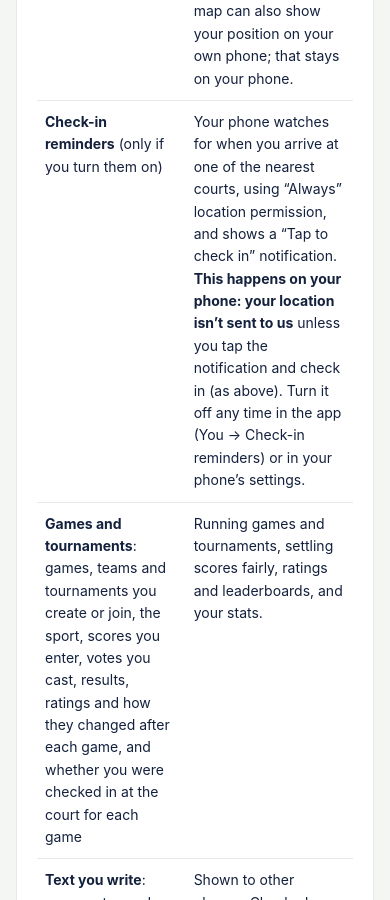
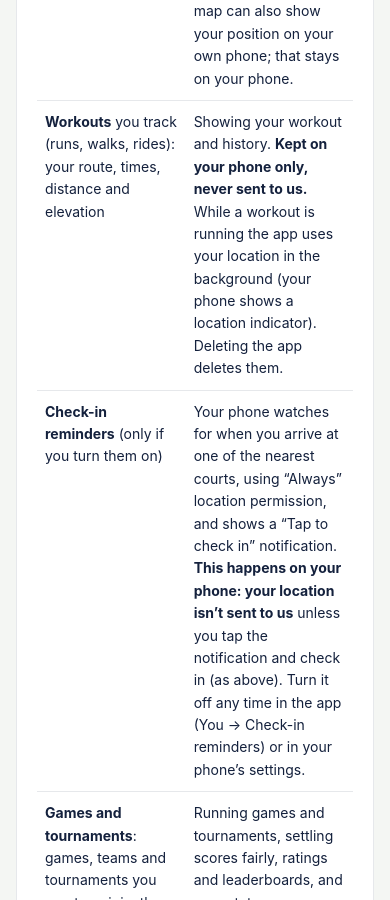
Before and after one commit to Chillingbruhh/sportspot-site, a plain HTML site: page privacy.html in a window 390 px wide. Shown: the part 2430-3330 px from the top of the page. Drawn offline with Linux system fonts and the light colour scheme.

Commit message:
Workout tracking, phase A (src/tracker.js): start, live screen, summary, history, privacy zone
- Background GPS (UIBackgroundModes location) with an Expo Go foreground fallback
- Distance without pauses or GPS jumps, moving time, smoothed climb, pace, elevation graph
- Start pill on the map, Start tracking on run/walk/ride activities, Your workouts on You
- Kept on the phone only; privacy policy updated; Supabase function file renamed to .ts.txt
  so Expo doesn't think the app uses TypeScript

Co-Authored-By: Claude Opus 5.5 <noreply@anthropic.com>

```diff
--- a/privacy.html
+++ b/privacy.html
@@ -56,6 +56,11 @@ the data controllers for your information. Contact us at
     <td>Your phone sends its location once, so we can check you’re within 150 m of the court.
         <strong>We use it for that single check and don’t store it.</strong> The map can also show
         your position on your own phone; that stays on your phone.</td></tr>
+<tr><td><strong>Workouts</strong> you track (runs, walks, rides): your route, times, distance and
+        elevation</td>
+    <td>Showing your workout and history. <strong>Kept on your phone only, never sent to us.</strong>
+        While a workout is running the app uses your location in the background (your phone shows
+        a location indicator). Deleting the app deletes them.</td></tr>
 <tr><td><strong>Check-in reminders</strong> (only if you turn them on)</td>
     <td>Your phone watches for when you arrive at one of the nearest courts, using “Always”
         location permission, and shows a “Tap to check in” notification. <strong>This happens on
```
